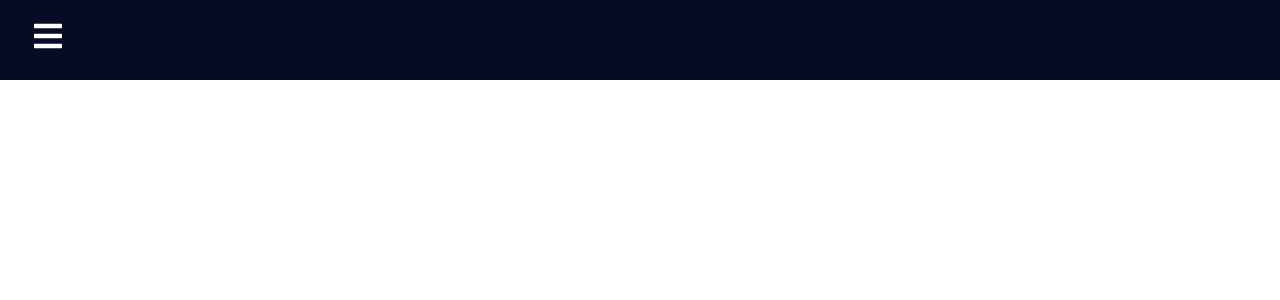
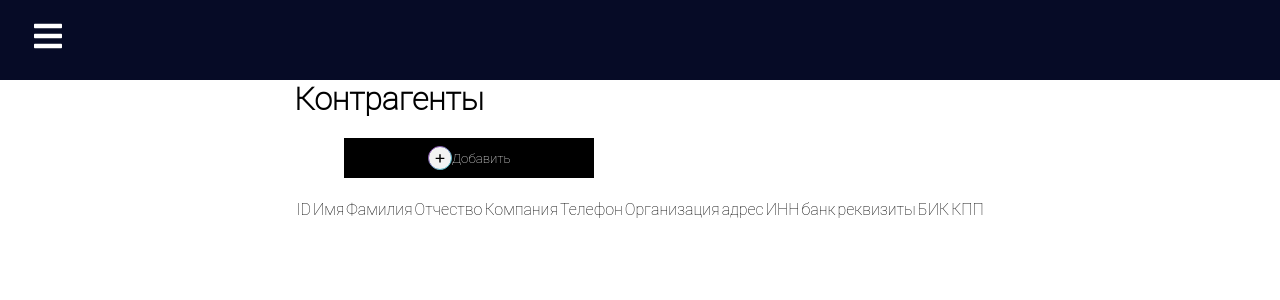
Before and after one commit to UtopicUnicorn/react-learning-project, a React (Create React App) app: page /partners in a window 1280 px wide. Shown: the top 300 px of the page. Built offline with nearby package versions, Linux system fonts and the light colour scheme; the HTML template or start-up script is replaced by a standard one.

Commit message:
added new route for partners module

```diff
--- a/src/App.tsx
+++ b/src/App.tsx
@@ -4,6 +4,7 @@ import Sidebar from './components/sidebar/sidebar';
 import { BrowserRouter as Router, Routes, Route } from 'react-router-dom';
 import Home from './pages/home/home';
 import Index from './pages/price-rules';
+import Partners from './pages/patners';
 
 function App() {
   return (
@@ -13,6 +14,7 @@ function App() {
         <Routes>
           <Route path="/" element={<Home />} />
           <Route path="/price-rules" element={<Index />} />
+          <Route path="/partners" element={<Partners />} />
         </Routes>
       </Router>
     </>
```
